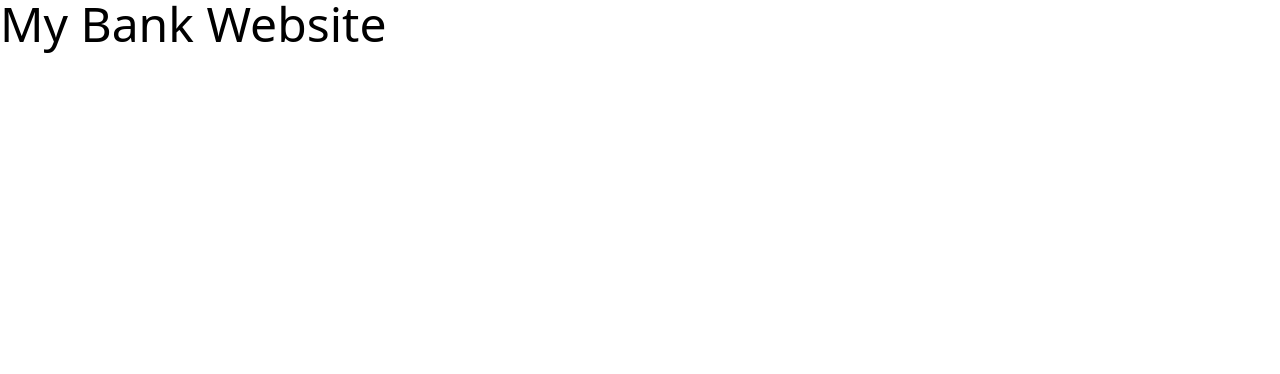
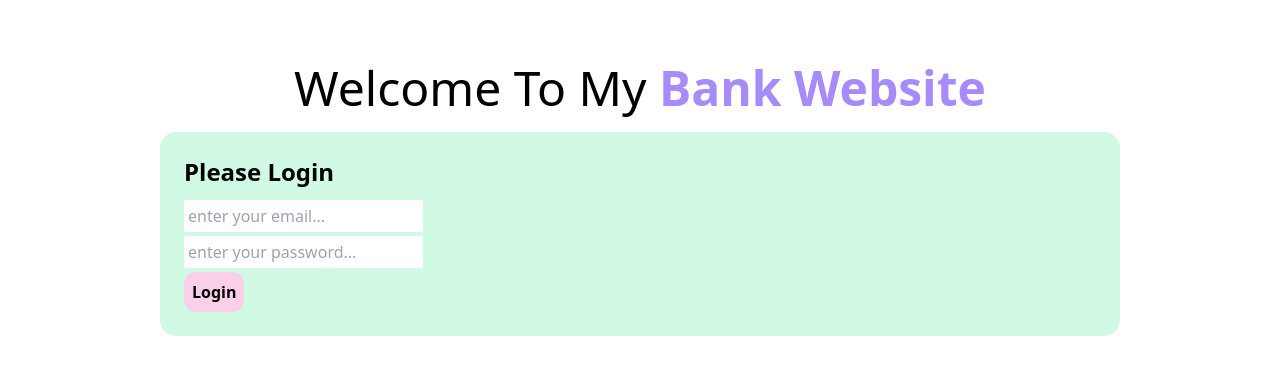
Before and after one commit to Aal-Emraan/My-Bank-Website, a plain HTML site: page index.html in a window 1280 px wide. Drawn offline with nearby package versions, Linux system fonts and the light colour scheme.

Commit message:
form added

```diff
--- a/index.html
+++ b/index.html
@@ -8,6 +8,19 @@
     <link href="https://unpkg.com/tailwindcss@^2/dist/tailwind.min.css" rel="stylesheet">
 </head>
 <body>
-    <h1 class="text-5xl">My Bank Website</h1>
+    <header>
+        <h1 class="text-5xl text-center mt-16">Welcome To My<span class="font-semibold text-purple-400"> Bank Website</span></h1>
+    </header>
+
+    <main>
+        <section class="bg-green-100 w-3/4 mx-auto mt-5 rounded-2xl p-6" >
+            <h3 class="text-2xl font-semibold mb-3">Please Login</h3>
+            <div action="">
+                <input class="p-1 block mb-1" type="email" placeholder="enter your email...">
+                <input class="p-1 block mb-1" type="password" name="password" id="password" placeholder="enter your password...">
+                <button class="bg-pink-200 p-2 rounded-xl font-semibold">Login</button>
+            </div>
+        </section>
+    </main>
 </body>
 </html>
```
